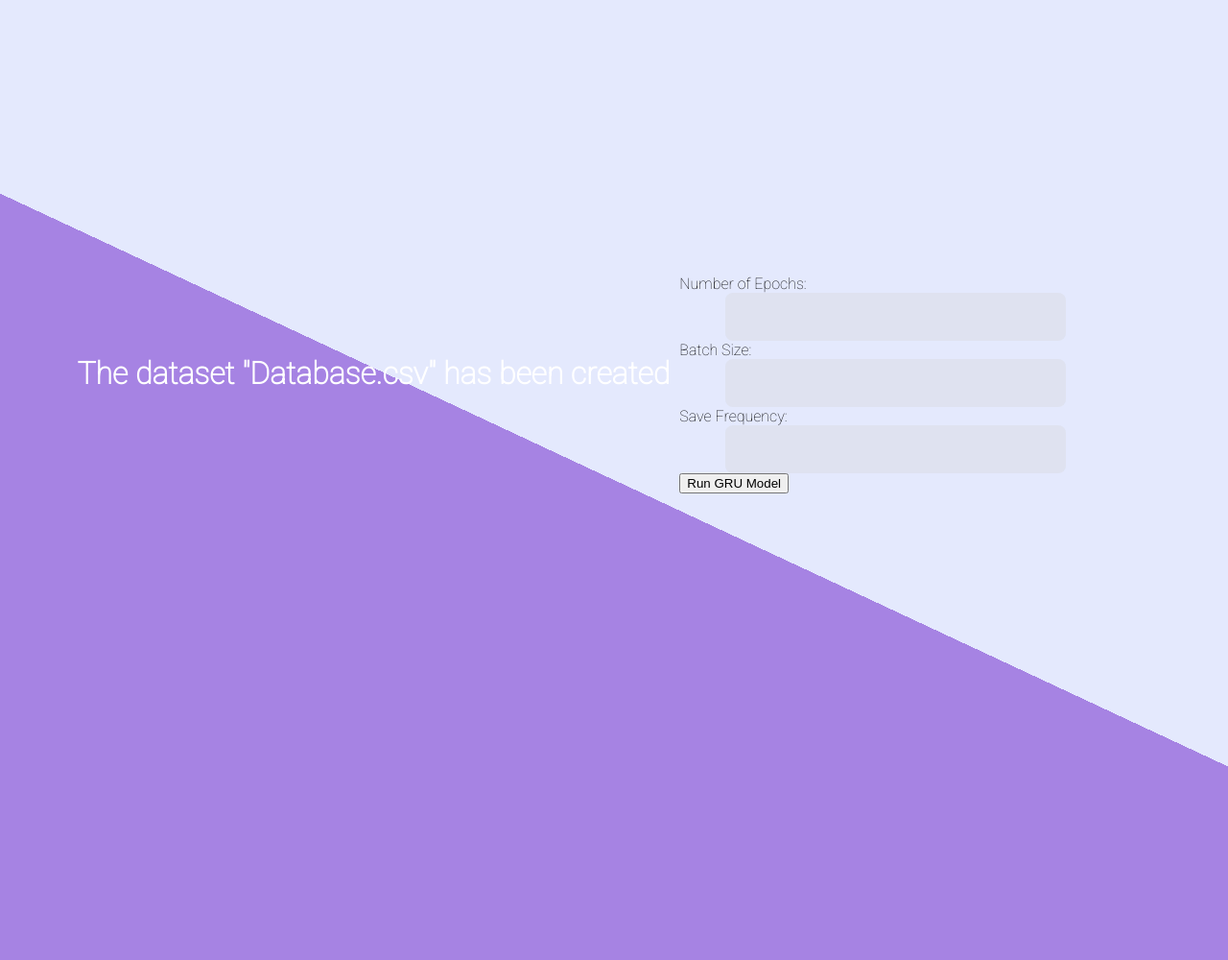
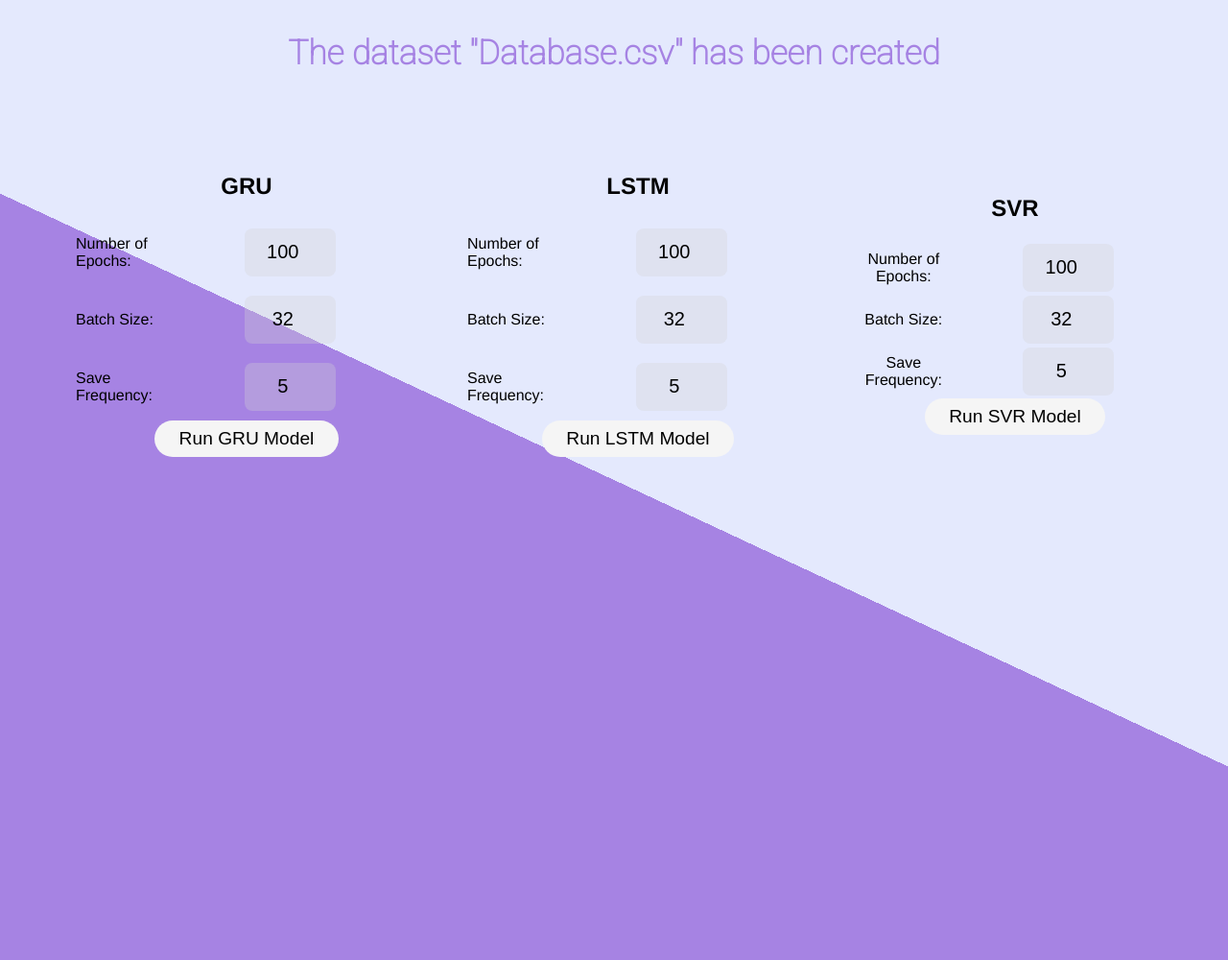
Before and after one commit to anushka-naik/grainPropellant, a Flask app: template templates/databaseReport.html in a window 1280 px wide. Shown: the whole page at 96% size. Run offline with Flask 3, Linux system fonts and the light colour scheme; the template is opened without the code that fills it, so the values that code supplies are empty.

Commit message:
All models (except SVR) working

```diff
--- a/app.py
+++ b/app.py
@@ -30,8 +30,16 @@ from tensorflow.keras.layers import GRU, Dense
 from tensorflow.keras.callbacks import LambdaCallback
 import os
 from tensorflow.keras.callbacks import Callback
+import joblib
+import os
+import pandas as pd
+from sklearn.preprocessing import MinMaxScaler
+from sklearn.svm import SVR
+from sklearn.multioutput import MultiOutputRegressor
+from sklearn.metrics import mean_squared_error
+from sklearn.model_selection import train_test_split
 
-from models import gru_model
+from models import gru_model, lstm_model, svr_model
 
 
 STEP_SIZE = 0.1
@@ -118,9 +126,6 @@ def getSA_AB_P(l,d,di,nh,a,p,n,dt, cstar, STEP_SIZE):
 
         x += x
         i+=1
-
-    print("HI THERE THIS IS THE SA LIST")
-    print(sa_list)
 
     return sa_list, ab_list, p_list
 
@@ -401,7 +406,7 @@ def databaseReport():
             # df['Volumes'] = ''
             # df['SurfaceAreas'] = ''
             # df['AreaBurnt'] = ''
-            df['Pressure'] = ''
+            # df['Pressure'] = ''
             df['BurnRate'] = ''
 
             # print("chktp1", sys.stdout)
@@ -448,6 +453,35 @@ def run_gru():
 
     return jsonify({"message": "GRU model training started!"})
 
+@app.route('/run_lstm', methods=['POST'])
+def run_lstm():
+    # Parse JSON data from request
+    data = request.get_json()
+
+    # Extract values from the JSON data
+    num_epochs = int(data.get('num_epochs'))
+    batch_size = int(data.get('batch_size'))
+    save_frequency = int(data.get('save_frequency'))
+
+    # Call gru_model (assuming it will use these values somehow)
+    lstm_model(num_epochs, batch_size, save_frequency)
+
+    return jsonify({"message": "GRU model training started!"})
+
+@app.route('/run_svr', methods=['POST'])
+def run_svr():
+    # Parse JSON data from request
+    data = request.get_json()
+
+    # Extract values from the JSON data
+    num_epochs = int(data.get('num_epochs'))
+    batch_size = int(data.get('batch_size'))
+    save_frequency = int(data.get('save_frequency'))
+
+    # Call gru_model (assuming it will use these values somehow)
+    svr_model(num_epochs, batch_size, save_frequency)
+
+    return jsonify({"message": "GRU model training started!"})
 
 # @app.route('/showVar/<varName>')
 # def showVar(varName):
--- /dev/null
+++ b/static/css/databaseReport.css
@@ -0,0 +1,124 @@
+html {
+    background-color: #E4E9FD;
+    background-image: -webkit-linear-gradient(65deg, #A683E3 50%, #E4E9FD 50%);
+    min-height: 1000px;
+    font-family: 'helvetica neue';
+  }
+
+  h1 {
+    color: #A683E3;
+    padding: 10px;
+    text-align: center;
+    font-family: 'Roboto', sans-serif;
+    font-size: 2.2rem;
+    font-weight: 1000;
+  }
+
+
+.jumbotron {
+    display: flex;
+    justify-content: space-between;
+    border: 1px solid #ddd;
+    padding: 20px;
+    background-color: rgb(249, 249, 249);
+    border-radius: 10px;
+  }
+
+  .model-form {
+    width: 28%;
+    border-left: 1px solid #ddd;
+    padding-left: 10px;
+  }
+
+  .model-form:first-child {
+    border-left: none;
+  }
+
+  input[type="number"] {
+    text-align: center;
+    height: 3rem;
+    top: 10px;
+    border: none;
+    background: transparent;
+    font-size: 20px;
+    font-weight: 200;
+    width: 40%;
+    border-width: 5px;
+    background-color: #d3d3d34f;
+    border-radius: 0.5rem;
+    margin: 0 3rem;
+  }
+
+  input[type="number"]:focus {
+    outline: none;
+    box-shadow: inset 0 -3px 0 0 #A683E3;
+  }
+
+  ::placeholder {
+    color: grey;
+    opacity: 1;
+    font-family: 'Roboto', sans-serif;
+  }
+
+  button {
+    color: #000;
+    background-color: whitesmoke;
+    border: none;
+    border-radius: 2rem;
+    font-size: 1.2rem;
+    padding: 0.5rem 1.6rem;
+    cursor: pointer;
+    transition: background-color 0.3s;
+}
+
+button:hover {
+    background-color: #A683E3;
+    color: #fff;
+}
+
+button:active {
+    background-color: rgb(205, 203, 203);
+}
+
+
+label{
+    font-family: Verdana, Geneva, Tahoma, sans-serif;
+}
+
+.input-wrapper {
+    display: flex;
+    align-items: center; /* To vertically align the items in the middle */
+    justify-content: space-between; /* This will push the label and input apart. Remove if not needed */
+}
+
+/* Outer table styling */
+.outer-table {
+    width: 100%;
+    margin: 0 auto;
+    padding: 20px;
+    border-collapse: separate;
+    border-spacing: 30px;  /* Space between table cells */
+    text-align: center;
+}
+
+.outer-table td {
+    vertical-align: middle;  /* Centers the inner tables vertically inside the <td> elements */
+}
+
+/* Inner table styling */
+.inner-table {
+    width: 100%;
+    margin: 0 auto;
+    text-align: left;
+    border-collapse: collapse;
+}
+
+.inner-table td {
+    padding: 10px;
+}
+
+/* Common style for model forms */
+.model-form {
+    width: 100%;
+    text-align: center;
+}
--- a/static/css/index.css
+++ b/static/css/index.css
@@ -101,80 +101,3 @@ input[type="number"] {
     color: rgba(0, 0, 0, 0.5);
     text-align: center;
   }
-
-
-
-  html {
-    background-color: #E4E9FD;
-    background-image: -webkit-linear-gradient(65deg, #A683E3 50%, #E4E9FD 50%);
-    min-height: 1000px;
-    font-family: 'Roboto', sans-serif;
-}
-
-body {
-    display: flex;
-    justify-content: center;
-    align-items: center;
-    height: 100vh;
-    margin: 0;
-}
-
-h1 {
-    color: #fff;
-    text-align: center;
-    font-size: 2rem;
-    font-weight: 800;
-    padding-bottom: 2rem;
-}
-
-.content-wrapper {
-    background: white;
-    padding: 2rem 3rem;
-    border-radius: 1rem;
-    box-shadow: 5px 5px 15px -5px rgba(0, 0, 0, 0.3);
-    width: 60%;
-    text-align: center;
-}
-
-.button {
-    color: #000;
-    background-color: whitesmoke;
-    border: none;
-    border-radius: 2rem;
-    font-size: 1.2rem;
-    padding: 0.5rem 1.6rem;
-    cursor: pointer;
-    transition: background-color 0.3s;
-}
-
-.button:hover {
-    background-color: #A683E3;
-    color: #fff;
-}
-
-.button:active {
-    background-color: rgb(205, 203, 203);
-}
-
-.btn-wrapper {
-    text-align: center;
-}
-
-.jumbotron {
-  display: flex;
-  justify-content: space-between;
-  border: 1px solid #ddd;
-  padding: 20px;
-  background-color: #f9f9f9;
-  border-radius: 10px;
-}
-
-.model-form {
-  width: 32%;
-  border-left: 1px solid #ddd;
-  padding-left: 10px;
-}
-
-.model-form:first-child {
-  border-left: none;
-}
--- a/templates/databaseReport.html
+++ b/templates/databaseReport.html
@@ -10,59 +10,118 @@
         <link rel="preconnect" href="https://fonts.googleapis.com">
         <link rel="preconnect" href="https://fonts.gstatic.com" crossorigin>
         <link href="https://fonts.googleapis.com/css2?family=Roboto:wght@100&display=swap" rel="stylesheet">
-        <link rel="stylesheet" href="{{url_for('static', filename='css/index.css')}}">
+        <link rel="stylesheet" href="{{url_for('static', filename='css/databaseReport.css')}}">
         <title>Run GRU</title>
         <script>
-            function trainModel() {
-                // Create an XMLHttpRequest object
+            function trainModel(event, actionUrl) {
+                event.preventDefault(); // Prevent form from submitting the traditional way
+
+                const form = event.target;
+
+                const data = {
+                    num_epochs: form.num_epochs.value,
+                    batch_size: form.batch_size.value,
+                    save_frequency: form.save_frequency.value
+                };
+
                 const xhr = new XMLHttpRequest();
-
-                // Extract values from the form
-                let num_epochs = document.getElementById("num_epochs").value;
-                let batch_size = document.getElementById("batch_size").value;
-                let save_frequency = document.getElementById("save_frequency").value;
-
-                // Configure the request
-                xhr.open("POST", "/run_gru", true);
+                xhr.open("POST", actionUrl, true);
                 xhr.setRequestHeader("Content-Type", "application/json");
 
-                // Define what to do when the request completes
                 xhr.onreadystatechange = function() {
                     if (xhr.readyState === XMLHttpRequest.DONE && xhr.status === 200) {
                         console.log("Function executed successfully:", xhr.responseText);
                     }
                 };
 
-                // Send the request with JSON payload
-                xhr.send(JSON.stringify({
-                    num_epochs: num_epochs,
-                    batch_size: batch_size,
-                    save_frequency: save_frequency
-                }));
+                xhr.send(JSON.stringify(data));
             }
         </script>
     </head>
     <body>
-       <h1> The dataset "Database.csv" has been created </h1>
+        <div>
+        <h1> The dataset "Database.csv" has been created </h1>
+        </div>
 
-       <form id="gruForm">
-        <label>
-            Number of Epochs:
-            <input type="number" id="num_epochs" required>
-        </label>
-        <br>
-        <label>
-            Batch Size:
-            <input type="number" id="batch_size" required>
-        </label>
-        <br>
-        <label>
-            Save Frequency:
-            <input type="number" id="save_frequency" required>
-        </label>
-        <br>
-        <button type="button" onclick="trainModel()">Run GRU Model</button>
-     </form>
+       <table class="outer-table">
+        <tr>
+            <td>
+                <!-- GRU Form -->
+                <div class="model-form">
+                    <h2>GRU</h2>
+                    <form id="gruForm" onsubmit="trainModel(event, '/run_gru')">
+                        <table class="inner-table">
+                            <tr>
+                                <td>Number of Epochs:</td>
+                                <td><input type="number" name="num_epochs" value="100" placeholder="100" required></td>
+                            </tr>
+                            <tr>
+                                <td>Batch Size:</td>
+                                <td><input type="number" name="batch_size" value="32" placeholder="32" required></td>
+                            </tr>
+                            <tr>
+                                <td>Save Frequency:</td>
+                                <td><input type="number" name="save_frequency" value="5" placeholder="5" required></td>
+                            </tr>
+                        </table>
+                        <button type="submit">Run GRU Model</button>
+                    </form>
+                </div>
+            </td>
+            <td>
+
+                <!-- LSTM Form -->
+                <div class="model-form">
+                    <h2>LSTM</h2>
+                    <form id="lstmForm" onsubmit="trainModel(event, '/run_lstm')">
+                        <table class="inner-table">
+                            <tr>
+                                <td>Number of Epochs:</td>
+                                <td><input type="number" name="num_epochs" value="100" placeholder="100" required></td>
+                            </tr>
+                            <tr>
+                                <td>Batch Size:</td>
+                                <td><input type="number" name="batch_size" value="32" placeholder="32" required></td>
+                            </tr>
+                            <tr>
+                                <td>Save Frequency:</td>
+                                <td><input type="number" name="save_frequency" value="5" placeholder="5" required></td>
+                            </tr>
+                        </table class="inner-table">
+                        <button type="submit">Run LSTM Model</button>
+                    </form>
+                </div>
+            </div>
+           </td>
+           <td>
+                <!-- SVR Form -->
+                <div class="model-form">
+                    <h2>SVR</h2>
+                    <form id="svrForm" onsubmit="trainModel(event, '/run_svr')">
+                        <table>
+                            <tr>
+                                <td> Number of Epochs: </td>
+                                <td> <input type="number" name="num_epochs" value="100" placeholder="100" required> </td>
+                            </tr>
+                            <tr>
+                                <td> Batch Size: </td>
+                                <td> <input type="number" name="batch_size" value="32" placeholder="32" required> </td>
+                            </tr>
+                            <tr>
+                                <td> Save Frequency: </td>
+                                <td> <input type="number" name="save_frequency" value="5" placeholder="5" required> </td>
+                            </tr>
+
+                        </table>
+
+                        <button type="submit">Run SVR Model</button>
+                    </form>
+                </div>
+            </td>
+        </tr>
+    </table>
+
+
        <script src="" async defer></script>
     </body>
 </html>
```
Also changed, not shown: models.py (+188 -2 lines), 1 other file.
